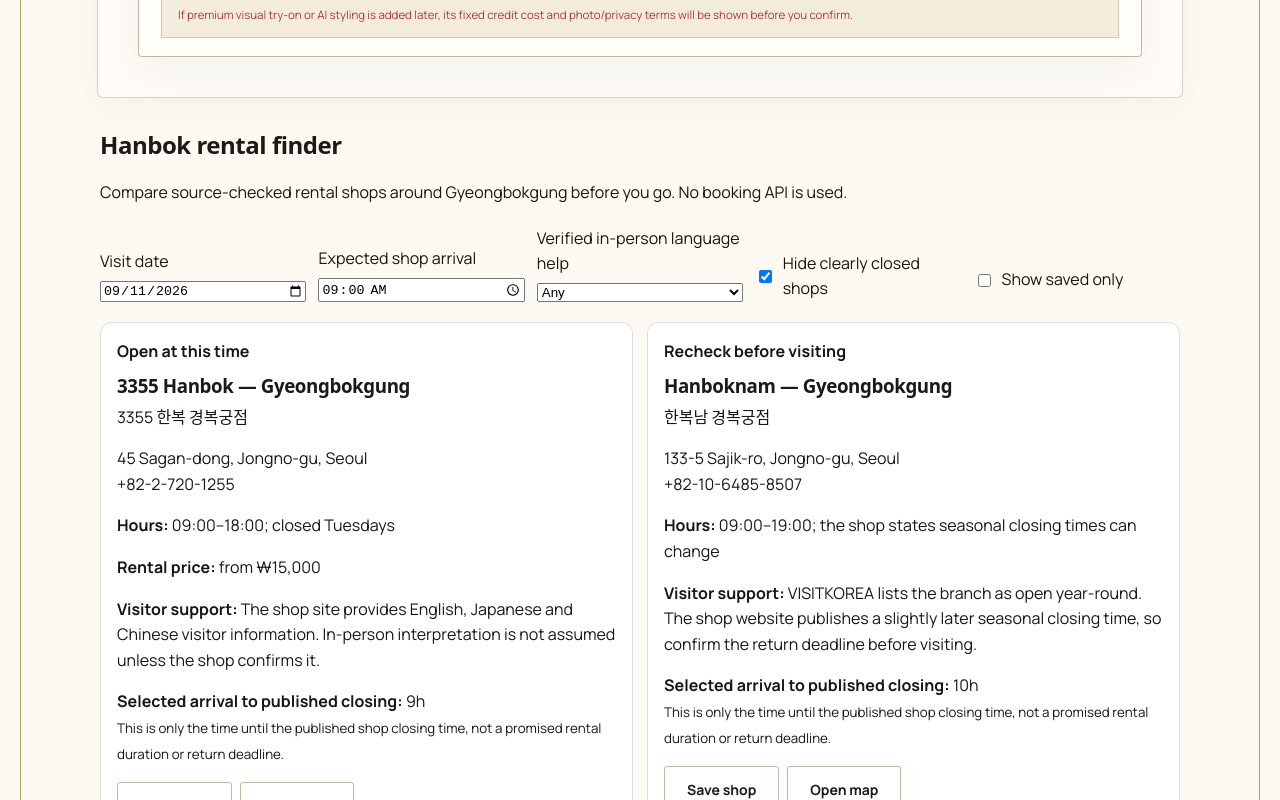
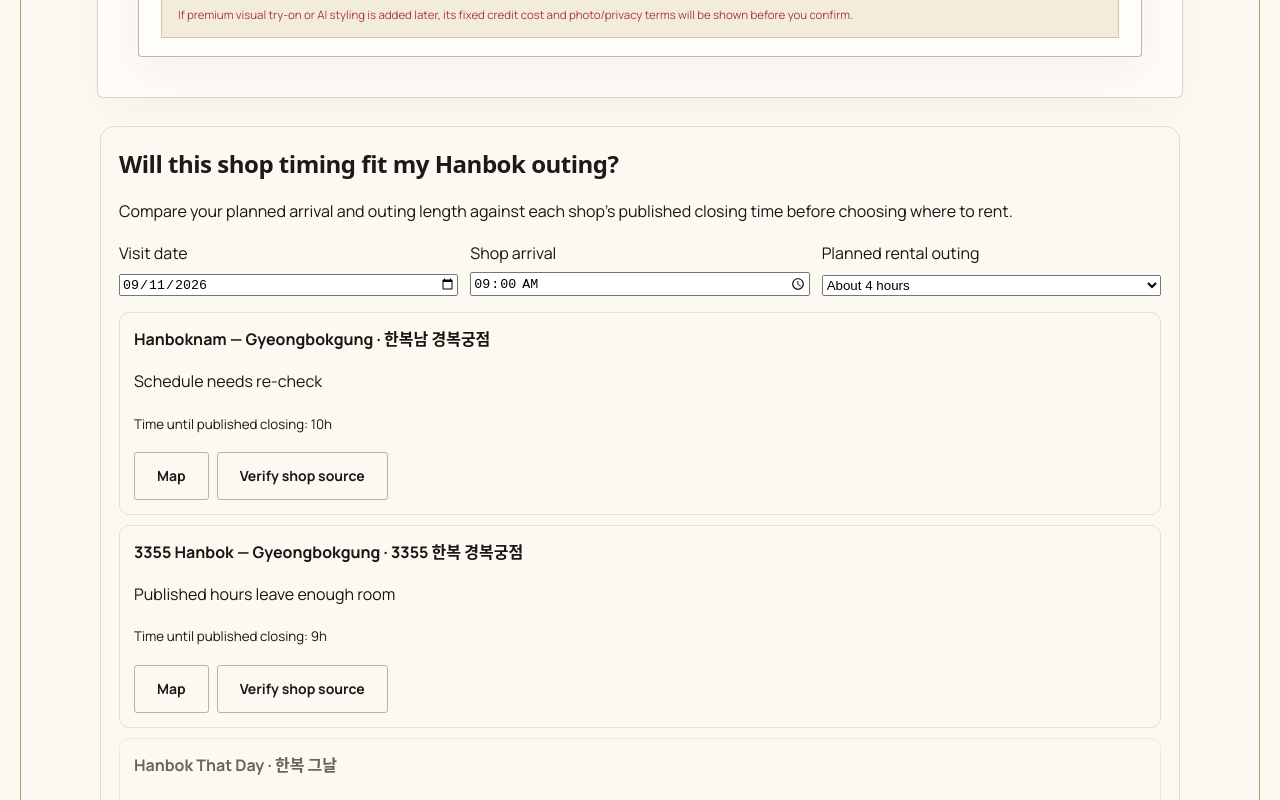
Before and after one commit to lgkangno1-svg/Kang-s-brain, a Next.js app in the folder projects/korea-avocadoss/: page /en/hanbok in a window 1280 px wide. Shown: the part 5100-5900 px from the top of the page. Built offline with nearby package versions, Linux system fonts and the light colour scheme.

Commit message:
feat(korea): surface rental duration advisor in hanbok flow

```diff
--- a/projects/korea-avocadoss/src/app/[locale]/hanbok/page.tsx
+++ b/projects/korea-avocadoss/src/app/[locale]/hanbok/page.tsx
@@ -4,6 +4,7 @@ import {getTranslations, setRequestLocale} from 'next-intl/server';
 
 import {HanbokMatcher} from '@/features/hanbok/hanbok-matcher';
 import {HanbokRentalFinder} from '@/features/hanbok/HanbokRentalFinder';
+import {HanbokRentalDurationAdvisor} from '@/features/hanbok/HanbokRentalDurationAdvisor';
 import {HanbokVisualInspiration} from '@/features/hanbok/hanbok-visual-inspiration';
 import {Link} from '@/i18n/navigation';
 import {getGyeongbokgungHanbokRentalShops} from '@/lib/content/travel-content';
@@ -46,6 +47,7 @@ export default async function HanbokPage({params,searchParams}:PageProps){
         </div>
       </div>
       <section className="prototype stitchHanbokMatcherWrap"><Suspense fallback={<div className="prototypePanel" style={{minHeight:'300px',display:'flex',alignItems:'center',justifyContent:'center'}}>Loading Hanbok Studio...</div>}><HanbokMatcher/></Suspense></section>
+      <HanbokRentalDurationAdvisor locale={locale} shops={rentalShops} initialDate={initialDate} initialTime={initialTime}/>
       <HanbokRentalFinder shops={rentalShops} initialDate={initialDate} initialTime={initialTime}/>
     </main>
   );
```
